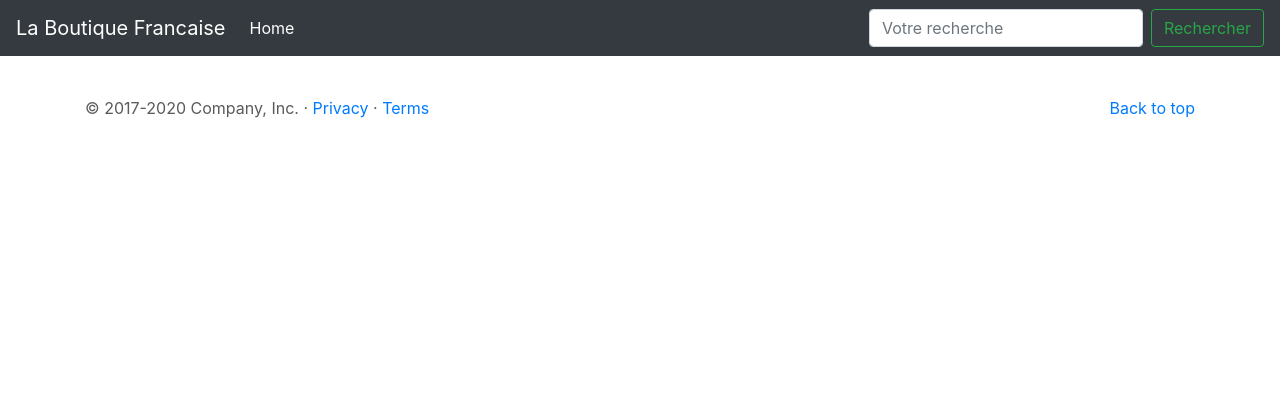
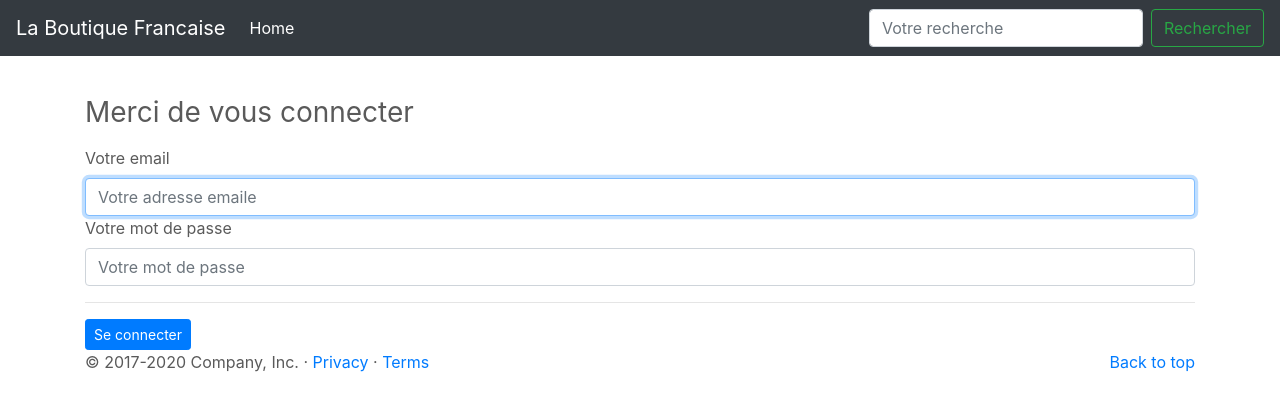
Before and after one commit to Zanmatox/Symfony_LaBoutiqueFrancaise, a Symfony app: template templates/security/login.html.twig in a window 1280 px wide. Shown: the top 411 px of the page. Run offline with Twig, Linux system fonts and the light colour scheme; the template is opened without the code that fills it, so the values that code supplies are empty; some libraries are stand-ins or nearby versions.

Commit message:
Mise en place connexion

```diff
--- a/src/Controller/SecurityController.php
+++ b/src/Controller/SecurityController.php
@@ -10,7 +10,7 @@ use Symfony\Component\Security\Http\Authentication\AuthenticationUtils;
 class SecurityController extends AbstractController
 {
     /**
-     * @Route("/login", name="app_login")
+     * @Route("/connexion", name="app_login")
      */
     public function login(AuthenticationUtils $authenticationUtils): Response
     {
@@ -27,7 +27,7 @@ class SecurityController extends AbstractController
     }
 
     /**
-     * @Route("/logout", name="app_logout")
+     * @Route("/déconnexion", name="app_logout")
      */
     public function logout()
     {
--- a/templates/security/login.html.twig
+++ b/templates/security/login.html.twig
@@ -1,8 +1,8 @@
 {% extends 'base.html.twig' %}
 
-{% block title %}Log in!{% endblock %}
+{% block title %}Se connecter - La Boutique Francaise{% endblock %}
 
-{% block body %}
+{% block content %}
 <form method="post">
     {% if error %}
         <div class="alert alert-danger">{{ error.messageKey|trans(error.messageData, 'security') }}</div>
@@ -14,11 +14,11 @@
         </div>
     {% endif %}
 
-    <h1 class="h3 mb-3 font-weight-normal">Please sign in</h1>
-    <label for="inputEmail">Email</label>
-    <input type="email" value="{{ last_username }}" name="email" id="inputEmail" class="form-control" required autofocus>
-    <label for="inputPassword">Password</label>
-    <input type="password" name="password" id="inputPassword" class="form-control" required>
+    <h1 class="h3 mb-3 font-weight-normal">Merci de vous connecter</h1>
+    <label for="inputEmail">Votre email</label>
+    <input type="email" value="{{ last_username }}" name="email" id="inputEmail" class="form-control" placeholder="Votre adresse emaile" required autofocus>
+    <label for="inputPassword">Votre mot de passe</label>
+    <input type="password" name="password" id="inputPassword" class="form-control" placeholder="Votre mot de passe" required>
 
     <input type="hidden" name="_csrf_token"
            value="{{ csrf_token('authenticate') }}"
@@ -34,9 +34,9 @@
             </label>
         </div>
     #}
-
-    <button class="btn btn-lg btn-primary" type="submit">
-        Sign in
+<hr>
+    <button class="btn btn-lg btn-primary btn-sm" type="submit">
+        Se connecter
     </button>
 </form>
 {% endblock %}
```
Also changed, not shown: src/Form/RegisterType.php (+12 -1 lines).
